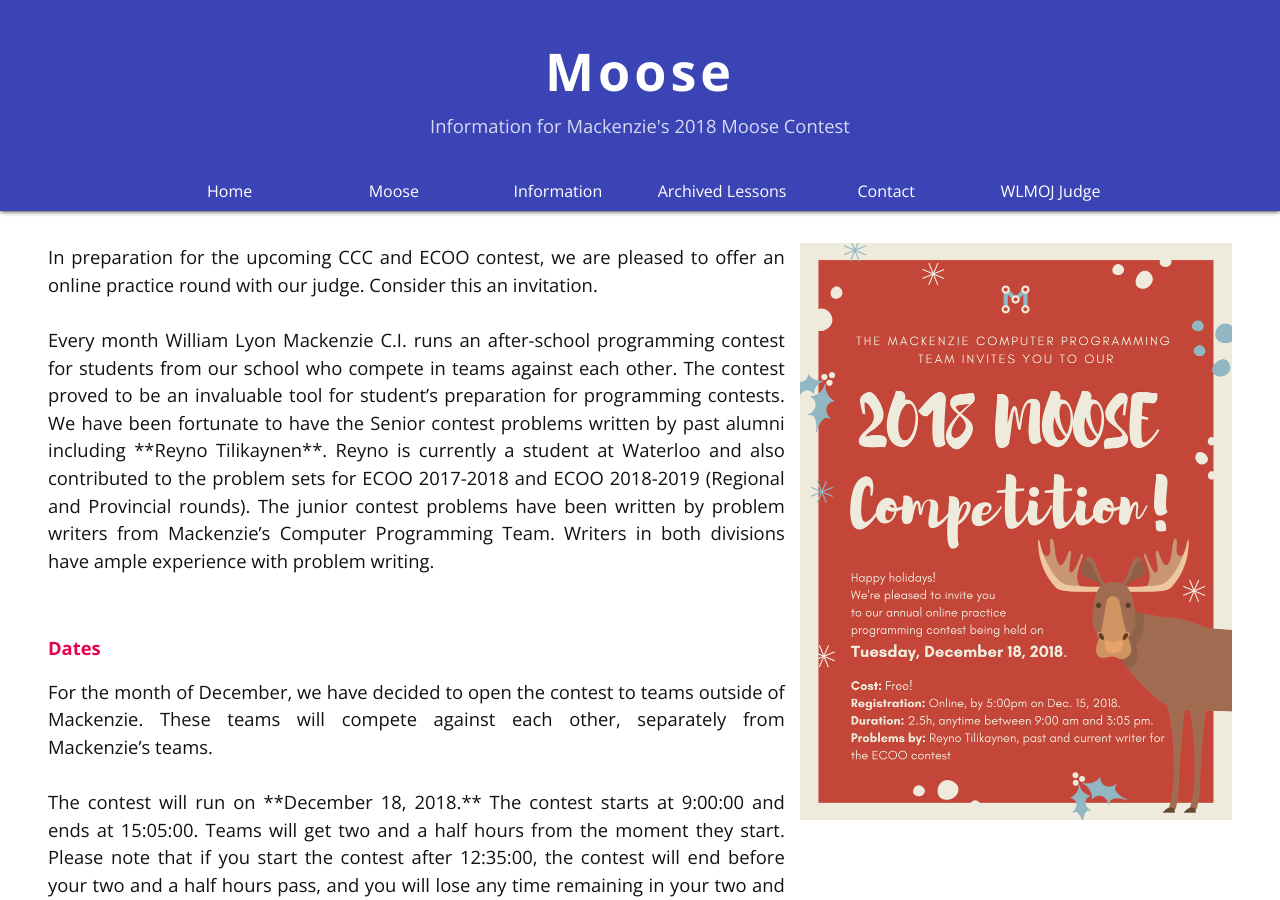
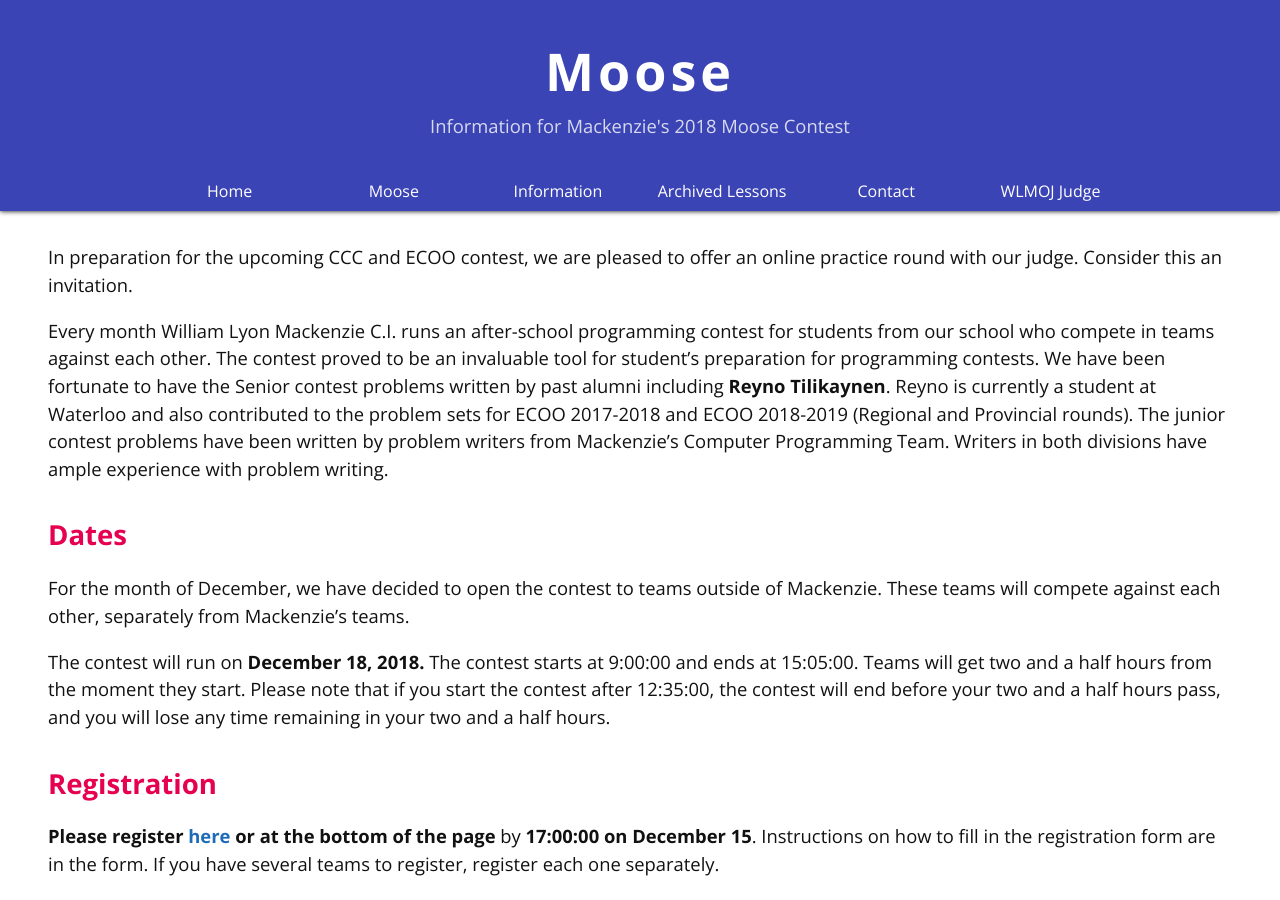
Before and after one commit to mcpt/mcpt.github.io, a Jekyll site: the page built from moose.md, in a window 1280 px wide and 900 px high. Built offline with Jekyll 4.4.1, drawn with Linux system fonts in a browser that asks for light colours; some of the changed text lies outside the part shown.

Commit message:
Attempt to fix image & markdown rendering

```diff
--- a/moose.md
+++ b/moose.md
@@ -5,35 +5,23 @@
 permalink: /moose/
 ---
 
-<div style="display:flex;">
-<div style="flex: 250%; min-width:350px; padding-right:15px; text-align:justify;">
+In preparation for the upcoming CCC and ECOO contest, we are pleased to offer an online practice round with our judge. Consider this an invitation.
 
-In preparation for the upcoming CCC and ECOO contest, we are pleased to offer an online practice round with our judge. Consider this an invitation.
-<br>
-<br>
+
 Every month William Lyon Mackenzie C.I. runs an after-school programming contest for students from our school who compete in teams against each other. The contest proved to be an invaluable tool for student’s preparation for programming contests. We have been fortunate to have the Senior contest problems written by past alumni including **Reyno Tilikaynen**. Reyno is currently a student at Waterloo and also contributed to the problem sets for ECOO 2017-2018 and ECOO 2018-2019 (Regional and Provincial rounds). The junior contest problems have been written by problem writers from Mackenzie’s Computer Programming Team. Writers in both divisions have ample experience with problem writing.
 
-<br>
-<br>
-<h4> Dates </h4>
+## Dates
 For the month of December, we have decided to open the contest to teams outside of Mackenzie. These teams will compete against each other, separately from Mackenzie’s teams.
-<br>
-<br>
+
 The contest will run on **December 18, 2018.** The contest starts at 9:00:00 and ends at 15:05:00. Teams will get two and a half hours from the moment they start. Please note that if you start the contest after 12:35:00, the contest will end before your two and a half hours pass, and you will lose any time remaining in your two and a half hours.
 
-<br>
-<br>
-<h4> Registration </h4>
+## Registration
+**Please register [here](https://docs.google.com/forms/d/e/1FAIpQLSdzS2OTaePGJ8Re4-WR7MJ0p1jdIludjmIb8pI0wDxi94TrJA/viewform) or at the bottom of the page** by **17:00:00 on December 15**. Instructions on how to fill in the registration form are in the form. If you have several teams to register, register each one separately.
 
-**Please register [here](https://docs.google.com/forms/d/e/1FAIpQLSdzS2OTaePGJ8Re4-WR7MJ0p1jdIludjmIb8pI0wDxi94TrJA/viewform) or at the bottom of the page** by **17:00:00 on December 15**. Instructions on how to fill in the registration form are in the form. If you have several teams to register, register each one separately.
-<br>
-<br>
 Each team may participate in only one of the competitions. **LATE REGISTRATIONS MAY NOT BE ACCEPTED**, due to the time necessary to set up an account for your team. Once all teams have registered, additional information on how the judge works, and how to access it will be sent out to teams.
-</div>
-<div style="padding-bottom:15px;" align="center">
-    <img src="/assets/cpt/ads/MOOSE_Poster_New_2.png" style="display: block; margin-left: auto; margin-right: auto;"/>
-</div>
-</div>
+
+
+<img src="/assets/cpt/ads/MOOSE_Poster_New_2.png" style="width: 50vw; float: right; margin-left: 10px; margin-bottom: 10px"/>
 
 ## Contact
 
```
